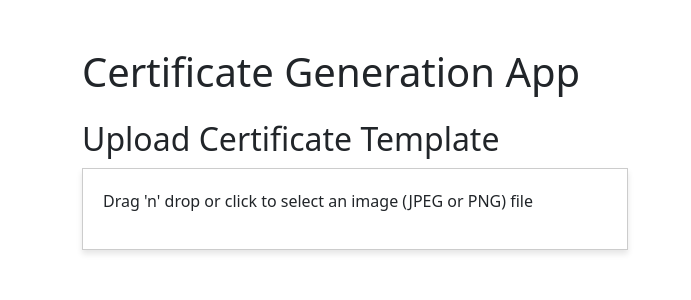
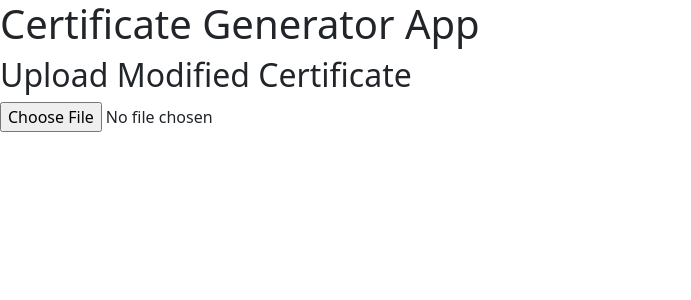
Before and after one commit to Pheogrammer/QuickCertificateGenerator, a React (Create React App) app: page / in a window 1280 px wide. Shown: the top 300 px of the page, without its empty margins (0-691 px from the left). Built offline with nearby package versions, Linux system fonts and the light colour scheme.

Commit message:
can edit text

```diff
--- a/src/App.js
+++ b/src/App.js
@@ -1,26 +1,24 @@
 import React, { useState } from 'react';
-import TemplateUpload from './TemplateUpload';
+import ImageUpload from './ImageUpload';
+import TextEditor from './TextEditor';
 
-const App = () => {
-  const [templateFile, setTemplateFile] = useState(null);
+function App() {
+  const [uploadedImage, setUploadedImage] = useState(null);
 
-  const handleTemplateUpload = (file) => {
-    setTemplateFile(file);
+  const handleImageUpload = (file) => {
+    setUploadedImage(URL.createObjectURL(file));
   };
 
   return (
-    <div className="container mt-5">
-      <h1 className="mb-4">Certificate Generation App</h1>
-      <div className="row">
-        <div className="col-md-6">
-          <TemplateUpload onTemplateUpload={handleTemplateUpload} />
-        </div>
-        <div className="col-md-6">
-          {/* Preview or other components */}
-        </div>
-      </div>
+    <div className="App">
+      <h1>Certificate Generator App</h1>
+      {uploadedImage ? (
+        <TextEditor backgroundImage={uploadedImage} />
+      ) : (
+        <ImageUpload onImageUpload={handleImageUpload} />
+      )}
     </div>
   );
-};
+}
 
 export default App;
--- /dev/null
+++ b/src/ImageUpload.js
@@ -0,0 +1,20 @@
+import React, { useState } from 'react';
+
+const ImageUpload = ({ onImageUpload }) => {
+  const [selectedFile, setSelectedFile] = useState(null);
+
+  const handleFileChange = (e) => {
+    const file = e.target.files[0];
+    setSelectedFile(file);
+    onImageUpload(file);
+  };
+
+  return (
+    <div>
+      <h2>Upload Modified Certificate</h2>
+      <input type="file" accept="image/jpeg, image/png" onChange={handleFileChange} />
+    </div>
+  );
+};
+
+export default ImageUpload;
--- a/src/TemplateUpload.js
+++ /dev/null
@@ -1,51 +0,0 @@
-import React, { useState } from 'react';
-import Dropzone from 'react-dropzone';
-import 'bootstrap/dist/css/bootstrap.min.css';
-import './TemplateUpload.css';
-
-const TemplateUpload = ({ onTemplateUpload }) => {
-  const [uploadedFile, setUploadedFile] = useState(null);
-  const allowedFileTypes = ['image/jpeg', 'image/png'];
-
-  const handleDrop = (acceptedFiles) => {
-    const file = acceptedFiles[0];
-
-    if (allowedFileTypes.includes(file.type)) {
-      setUploadedFile(file);
-      onTemplateUpload(file);
-    } else {
-      alert('Please upload a valid image (JPEG or PNG) file.');
-    }
-  };
-
-  return (
-    <div className="template-upload">
-      <h2>Upload Certificate Template</h2>
-      <Dropzone onDrop={handleDrop}>
-        {({ getRootProps, getInputProps }) => (
-          <div {...getRootProps()} className="dropzone">
-            <input {...getInputProps()} />
-            <div className="custom-card">
-              {uploadedFile ? (
-                <div>
-                  <p>Template uploaded: {uploadedFile.name}</p>
-                  {allowedFileTypes.includes(uploadedFile.type) && (
-                    <img
-                      src={URL.createObjectURL(uploadedFile)}
-                      alt="Template Preview"
-                      className="preview-image"
-                    />
-                  )}
-                </div>
-              ) : (
-                <p>Drag 'n' drop or click to select an image (JPEG or PNG) file</p>
-              )}
-            </div>
-          </div>
-        )}
-      </Dropzone>
-    </div>
-  );
-};
-
-export default TemplateUpload;
--- /dev/null
+++ b/src/TextEditor.js
@@ -0,0 +1,80 @@
+import React, { useState } from 'react';
+
+const TextEditor = ({ backgroundImage }) => {
+  const [text, setText] = useState('');
+  const [fontSize, setFontSize] = useState('16px');
+  const [fontFamily, setFontFamily] = useState('Arial');
+  const [fontWeight, setFontWeight] = useState('normal');
+  const [fontStyle, setFontStyle] = useState('normal');
+  const [top, setTop] = useState(50);
+  const [left, setLeft] = useState(50);
+
+  const handleTextChange = (e) => {
+    setText(e.target.value);
+  };
+
+  const handleFontSizeChange = (e) => {
+    setFontSize(e.target.value);
+  };
+
+  const handleFontFamilyChange = (e) => {
+    setFontFamily(e.target.value);
+  };
+
+  const handleFontWeightChange = (e) => {
+    setFontWeight(e.target.checked ? 'bold' : 'normal');
+  };
+
+  const handleFontStyleChange = (e) => {
+    setFontStyle(e.target.checked ? 'italic' : 'normal');
+  };
+
+  const handleTextPositionChange = (e) => {
+    setTop(e.clientY);
+    setLeft(e.clientX);
+  };
+
+  return (
+    <div className="text-editor-container">
+      <div
+        className="background-image"
+        style={{ backgroundImage: `url(${backgroundImage})` }}
+      >
+        <div
+          className="text-box"
+          style={{
+            fontSize,
+            fontFamily,
+            fontWeight,
+            fontStyle,
+            top: `${top}px`,
+            left: `${left}px`,
+          }}
+          draggable="true"
+          onDrag={(e) => handleTextPositionChange(e)}
+        >
+          {text}
+        </div>
+      </div>
+      <div className="text-options">
+        <label>Text:</label>
+        <input type="text" value={text} onChange={handleTextChange} />
+        <label>Font Size:</label>
+        <input type="text" value={fontSize} onChange={handleFontSizeChange} />
+        <label>Font Family:</label>
+        <select value={fontFamily} onChange={handleFontFamilyChange}>
+          <option value="Arial">Arial</option>
+          <option value="Helvetica">Helvetica</option>
+          <option value="Times New Roman">Times New Roman</option>
+          {/* Add more font options */}
+        </select>
+        <label>Bold:</label>
+        <input type="checkbox" checked={fontWeight === 'bold'} onChange={handleFontWeightChange} />
+        <label>Italic:</label>
+        <input type="checkbox" checked={fontStyle === 'italic'} onChange={handleFontStyleChange} />
+      </div>
+    </div>
+  );
+};
+
+export default TextEditor;
```
